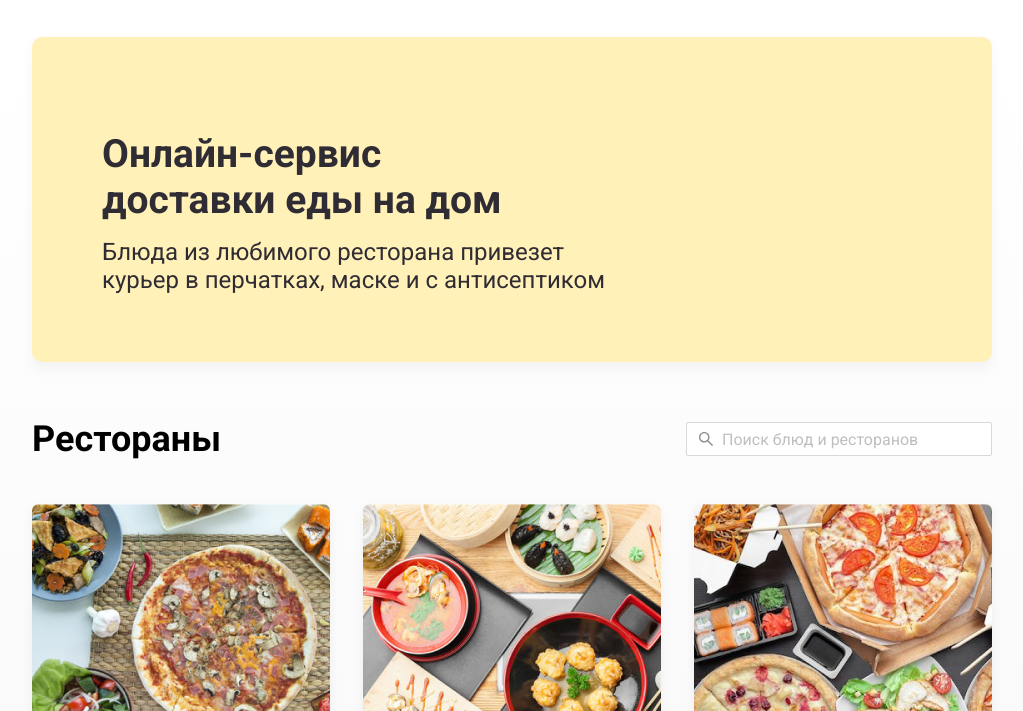
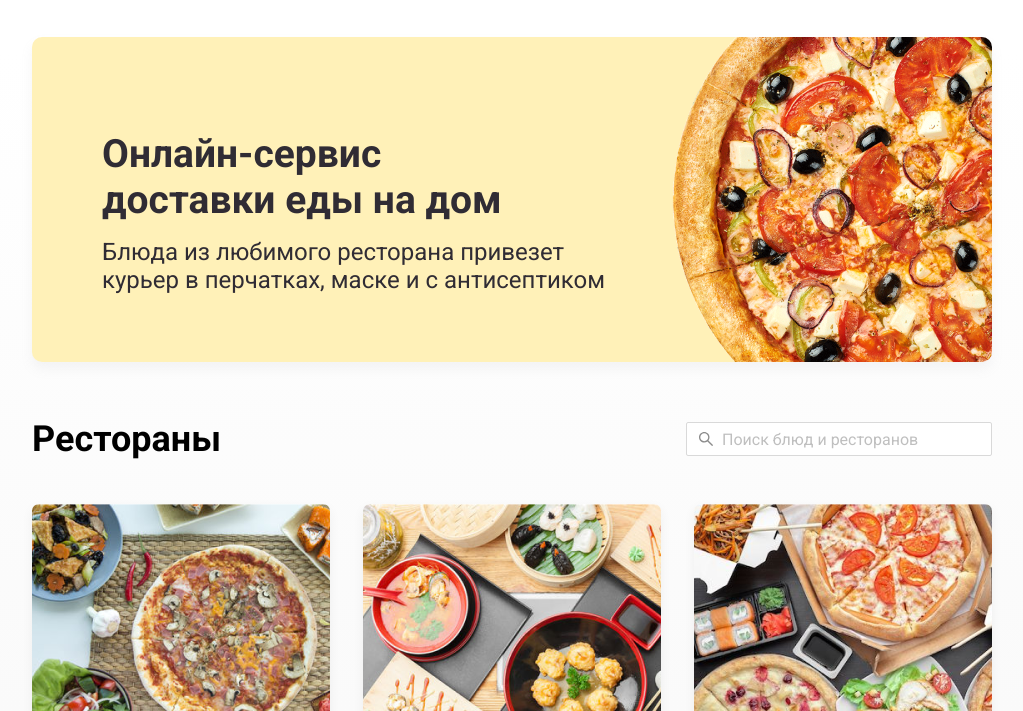
Before and after one commit to AdeptusCustodes/Delivery-Food, a plain HTML site: page index.html in a window 1280 px wide. Shown: the part 89-800 px from the top of the page, without its empty margins (128-1151 px from the left). Drawn offline with Linux system fonts and the light colour scheme; the site is published under a folder, as on GitHub Pages, so addresses that start at the root find nothing.

Commit message:
Add files via upload

```diff
--- a/assets/css/style.css
+++ b/assets/css/style.css
@@ -30,6 +30,7 @@ body{
     justify-content: space-between;
     align-items: center;
 }
+
 .input{
     border: 1px solid #D9D9D9;
     border-radius: 2px;
@@ -115,7 +116,7 @@ body{
 
 .promo{
     margin-top: 40px;
-    background: #FFF1B8 url(/assets/img/new_pizza.png) no-repeat top 50px right -200px / 800px;
+    background: #FFF1B8 url(../img/new_pizza.png) no-repeat top 50px right -200px / 800px;
     border-radius: 10px;
     box-shadow: 0px 7px 12px rgba(158, 158, 163, 0.1);
     padding: 68px 70px;
```
